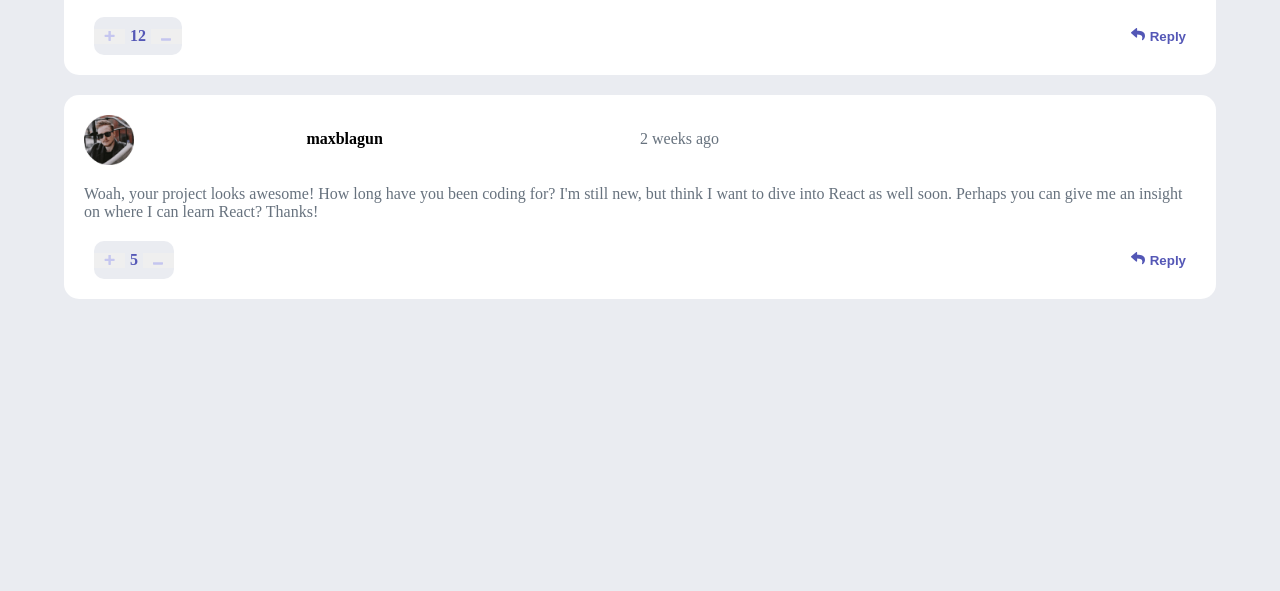
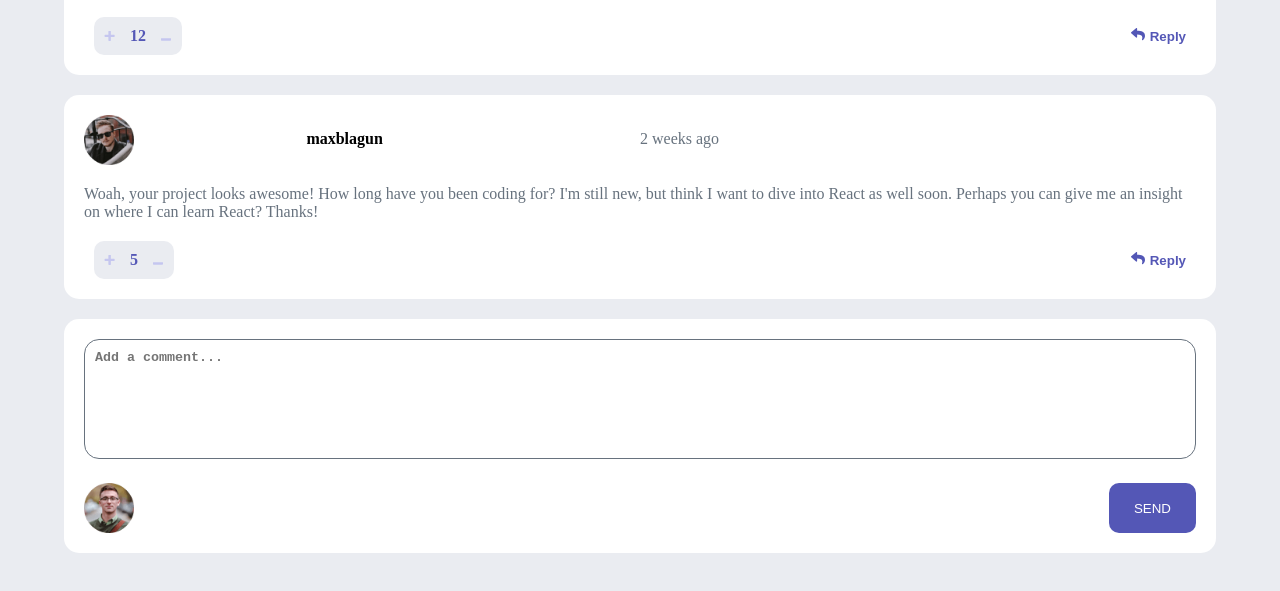
Before and after one commit to hikmatullah-mohammadi/interactive-comments-section, a React app: page / in a window 1280 px wide. Shown: the part 169-760 px from the top of the page. Built offline with nearby package versions, Linux system fonts and the light colour scheme.

Commit message:
added and designed AddComment component

```diff
--- a/public/style/index.scss
+++ b/public/style/index.scss
@@ -66,6 +66,7 @@ body {
           }
           .up-vote, .down-vote {
             border: none;
+            background-color: map-get($map: $neutral-colors, $key: light-gray);
           }
           .vote-number {
             font-weight: 600;
@@ -82,5 +83,38 @@ body {
         }
       }
     }
+    .add-comment {
+      width: 100%;
+      background-color: map-get($neutral-colors, white);
+      border-radius: 15px;
+      padding: 20px;
+      margin: 20px auto;
+      textarea {
+        width: 100%;
+        resize: none;
+        height: 120px;
+        outline: none;
+        padding: 10px;
+        border-radius: 15px;
+        font-weight: 600;
+        border-color: map-get($map: $neutral-colors, $key: grayish-blue);
+      }
+      div {
+        display: flex;
+        flex-direction: row;
+        justify-content: space-between;
+        margin-top: 20px;
+        .avatar {
+          width: 50px;
+        }
+        .btn-send-comment {
+          padding: 15px 25px;
+          background-color: map-get($map: $primary-colors, $key: moderate-blue);
+          color: map-get($map: $neutral-colors, $key: white);
+          border-radius: 10px;
+          border: none;
+        }
+      }
+    }
   }
 }
--- a/src/components/AddComment.js
+++ b/src/components/AddComment.js
@@ -0,0 +1,14 @@
+const AddComment = () => {
+  return (
+    <div className='add-comment'>
+      <textarea placeholder="Add a comment...">
+      </textarea>
+      <div>
+        <img className='avatar' src="./images/avatars/image-juliusomo.png"/>
+        <button className='btn-send-comment'>SEND</button>
+      </div>
+    </div>
+  )
+}
+
+export default AddComment
--- a/src/components/Main.js
+++ b/src/components/Main.js
@@ -1,9 +1,11 @@
 import Comments from './Comments'
+import AddComment from './AddComment'
 
 const Main = () => {
   return (
     <main>
       <Comments />
+      <AddComment />
     </main>
   )
 }
```
Also changed, not shown: public/style/index.css, 1 other file.
